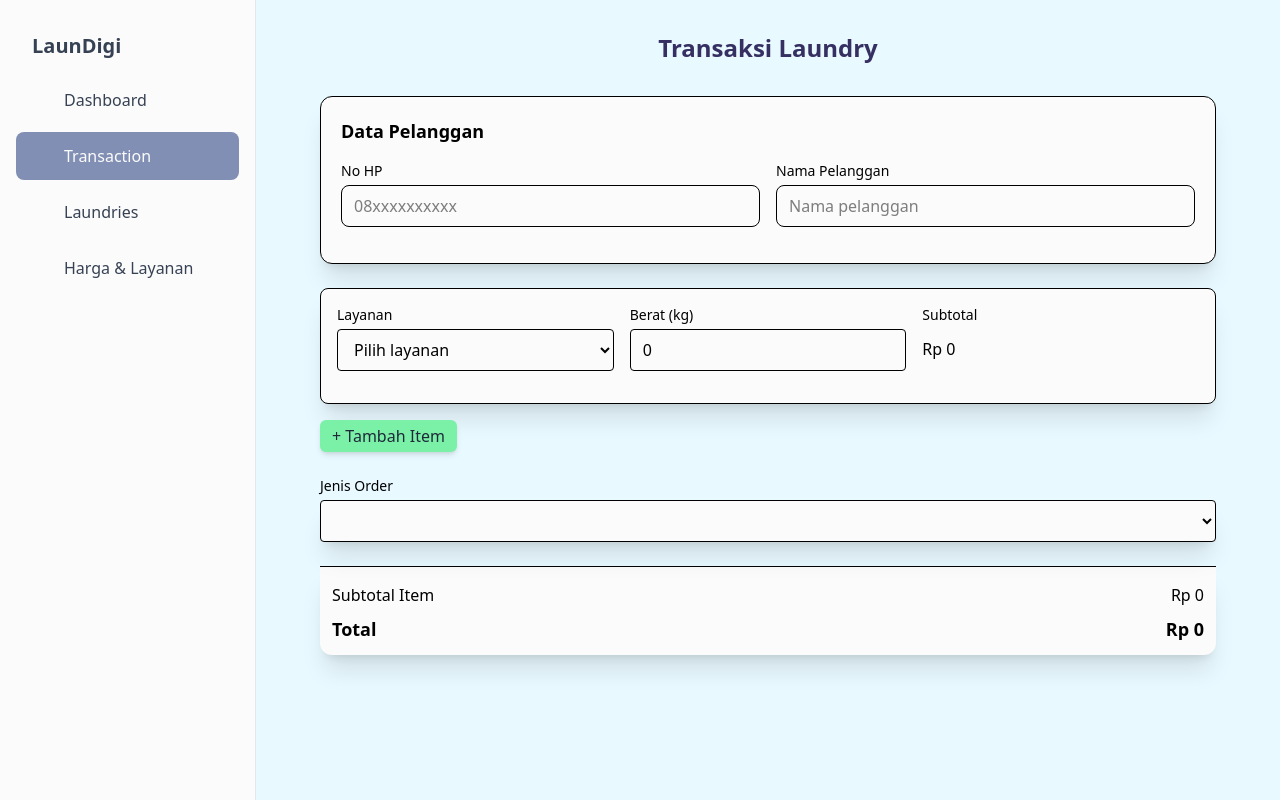
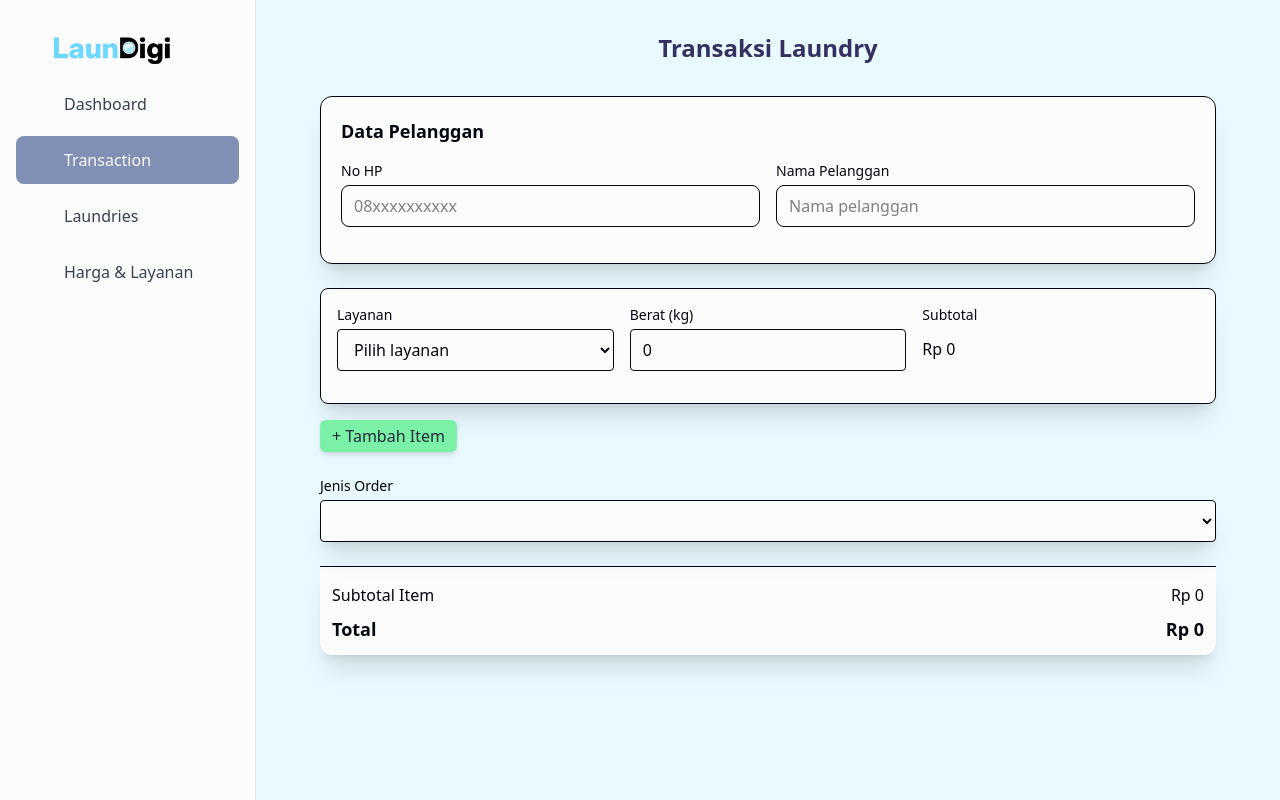
Before and after one commit to darwisyf/LaunDigi-app, a Vue app: page /transaction in a window 1280 px wide. Built offline with nearby package versions, Linux system fonts and the light colour scheme; sample sign-in values are in the browser's storage; some icons are missing.

Commit message:
update: regist now generate token and some UI changes

```diff
--- a/index.html
+++ b/index.html
@@ -2,7 +2,11 @@
 <html lang="en">
   <head>
     <meta charset="UTF-8" />
-    <link rel="icon" type="image/svg+xml" href="/vite.svg" />
+    <link
+      rel="icon"
+      type="image/webp"
+      href="/src/assets/icons/LaunDigi_Logo.webp"
+    />
     <meta name="viewport" content="width=device-width, initial-scale=1.0" />
     <link href="/src/style.css" rel="stylesheet" />
     <title>Laundigi</title>
--- a/src/components/Sidebar.vue
+++ b/src/components/Sidebar.vue
@@ -7,11 +7,8 @@
   >
     <!-- Logo / Hamburger -->
     <div class="flex items-center justify-between p-4">
-      <span
-        v-if="!isCollapse"
-        class="text-xl font-bold text-gray-700 dark:text-gray-50"
-      >
-        LaunDigi
+      <span v-if="!isCollapse">
+        <img :src="logo" alt="Laundigi Logo" class="h-8 w-40 object-cover" />
       </span>
 
       <button
@@ -60,8 +57,9 @@
 
 <script setup>
 import { Icon } from "@iconify/vue";
-import { ref, onMounted, pushScopeId } from "vue";
+import { ref, onMounted } from "vue";
 import { useRouter } from "vue-router";
+import logo from "../assets/icons/LaunDigi_Logo.webp";
 
 const isCollapse = ref(false);
 const router = useRouter();
--- a/src/layouts/CustomersInput.vue
+++ b/src/layouts/CustomersInput.vue
@@ -1,5 +1,7 @@
 <template>
-  <div class="bg-primary rounded-xl border p-5 mb-6 max-w-4xl mx-auto shadow-xl">
+  <div
+    class="bg-primary dark:bg-primary-dark text-gray-950 dark:text-white rounded-xl border p-5 mb-6 max-w-4xl mx-auto shadow-xl"
+  >
     <h2 class="text-lg font-semibold mb-4">Data Pelanggan</h2>
 
     <!-- Search / Phone -->
@@ -10,7 +12,7 @@
           v-model="phone"
           type="tel"
           placeholder="08xxxxxxxxxx"
-          class="w-full border rounded-lg px-3 py-2 focus:outline-none focus:ring focus:ring-primary/30 transition hover:bg-gray-200"
+          class="w-full border rounded-lg px-3 py-2 focus:outline-none focus:ring focus:ring-primary/30 transition hover:bg-gray-300 dark:hover:bg-indigo-800 dark:focus:bg-indigo-800"
           @blur="checkCustomer"
         />
         <div class="flex items-center gap-1">
@@ -31,7 +33,7 @@
           v-model="name"
           type="text"
           placeholder="Nama pelanggan"
-          class="w-full border rounded-lg px-3 py-2 transition hover:bg-gray-200"
+          class="w-full border rounded-lg px-3 py-2 transition hover:bg-gray-300 dark:hover:bg-indigo-800 dark:focus:bg-indigo-800"
         />
       </div>
     </div>
--- a/src/layouts/ItemsInput.vue
+++ b/src/layouts/ItemsInput.vue
@@ -4,14 +4,14 @@
     <div
       v-for="(item, index) in items"
       :key="index"
-      class="grid grid-cols-12 gap-4 mb-4 border p-4 rounded-lg bg-primary shadow-xl"
+      class="grid grid-cols-12 gap-4 mb-4 border p-4 rounded-lg bg-primary dark:bg-primary-dark text-gray-950 dark:text-white shadow-xl"
     >
       <!-- Layanan -->
       <div class="col-span-12 md:col-span-4">
         <label class="block text-sm mb-1">Layanan</label>
         <select
           v-model="item.serviceId"
-          class="w-full border rounded px-3 py-2 transition hover:bg-gray-200"
+          class="w-full border rounded px-3 py-2 transition hover:bg-gray-300 dark:hover:bg-indigo-800 dark:focus:bg-indigo-800"
         >
           <option value="">Pilih layanan</option>
           <option
@@ -32,7 +32,7 @@
           min="0"
           step="0.1"
           v-model.number="item.weight"
-          class="w-full border rounded px-3 py-2 transition hover:bg-gray-200"
+          class="w-full border rounded px-3 py-2 transition hover:bg-gray-300 dark:hover:bg-indigo-800 dark:focus:bg-indigo-800"
         />
       </div>
 
@@ -47,7 +47,7 @@
         <button
           v-if="items.length > 1"
           @click="removeItem(index)"
-          class="text-red-500 text-sm"
+          class="text-red-500 text-sm cursor-pointer"
         >
           Hapus
         </button>
@@ -67,15 +67,17 @@
       <label class="block text-sm mb-1">Jenis Order</label>
       <select
         v-model="orderType"
-        class="w-full border rounded px-3 py-2 bg-primary shadow-xl transition hover:bg-gray-200"
+        class="w-full border rounded px-3 py-2 bg-primary dark:bg-primary-dark text-gray-950 dark:text-white shadow-xl transition hover:bg-gray-300 dark:hover:bg-indigo-800 dark:focus:bg-indigo-800"
       >
-        <option value="regular" class="bg-primary">Reguler</option>
-        <option value="express" class="bg-primary">Express</option>
+        <option value="regular">Reguler</option>
+        <option value="express">Express</option>
       </select>
     </div>
 
     <!-- TOTAL -->
-    <div class="border-t pt-4 space-y-2 bg-primary p-3 rounded-b-xl shadow-xl">
+    <div
+      class="border-t pt-4 space-y-2 bg-primary dark:bg-primary-dark text-gray-950 dark:text-white p-3 rounded-b-xl shadow-xl"
+    >
       <div class="flex justify-between">
         <span>Subtotal Item</span>
         <span>Rp {{ formatCurrency(itemsTotal) }}</span>
--- a/src/layouts/LaundriesInput.vue
+++ b/src/layouts/LaundriesInput.vue
@@ -1,24 +1,24 @@
 <template>
-  <form class="max-w-3xl mx-auto bg-primary p-10 rounded-xl border">
+  <form class="max-w-3xl mx-auto bg-primary dark:bg-primary-dark text-gray-950 dark:text-white p-10 rounded-xl border">
     <!-- Laundries Name -->
-    <label class="block text-md my-2">Nama Laundry</label>
-    <input v-model="form.name" type="text" class="border w-full rounded p-2" />
+    <label class="block text-md my-2 ">Nama Laundry</label>
+    <input v-model="form.name" type="text" class="border w-full rounded p-2 hover:bg-gray-300 dark:hover:bg-indigo-800 dark:focus:bg-indigo-800" />
 
     <!-- Phone Number -->
     <label class="block text-md my-2">No HP</label>
-    <input v-model="form.phone" type="tel" class="border w-full rounded p-2" />
+    <input v-model="form.phone" type="tel" class="border w-full rounded p-2 hover:bg-gray-300 dark:hover:bg-indigo-800 dark:focus:bg-indigo-800" />
 
     <!-- Address -->
     <label class="block text-md my-2">Alamat</label>
     <textarea
       v-model="form.address"
       rows="3"
-      class="border w-full rounded p-2"
+      class="border w-full rounded p-2 hover:bg-gray-300 dark:hover:bg-indigo-800 dark:focus:bg-indigo-800"
     />
 
     <!-- Package -->
     <label class="block text-md my-2">Package</label>
-    <select v-model="form.package" class="border w-full rounded p-2">
+    <select v-model="form.package" class="border w-full rounded p-2 hover:bg-gray-300 dark:hover:bg-indigo-800 dark:focus:bg-indigo-800">
       <option value="basic">Basic</option>
       <option value="pro">Pro</option>
       <option value="enterprise">Enterprise</option>
@@ -29,7 +29,7 @@
     <input
       v-model="form.activeUntil"
       type="date"
-      class="border w-full rounded p-2"
+      class="border w-full rounded p-2 hover:bg-gray-300 dark:hover:bg-indigo-800 dark:focus:bg-indigo-800"
     />
 
     <!-- Save Button -->
--- a/src/layouts/LoginForm.vue
+++ b/src/layouts/LoginForm.vue
@@ -61,10 +61,10 @@ const handleLogin = async () => {
   }
 
   try {
-    const data = await login(email.value, password.value);
+    const response = await login(email.value, password.value);
 
-    localStorage.setItem("token", data.token);
-    localStorage.setItem("user", JSON.stringify(data.user));
+    localStorage.setItem("token", response.token);
+    localStorage.setItem("user", JSON.stringify(response.user));
 
     router.push("/dashboard");
   } catch (error) {
--- a/src/layouts/RegistForm.vue
+++ b/src/layouts/RegistForm.vue
@@ -158,6 +158,9 @@ const handleRegist = async () => {
 
     successMessage.value = "Registrasi Berhasil!";
 
+    localStorage.setItem("token", response.token);
+    localStorage.setItem("user", JSON.stringify(response.user));
+
     router.push("/dashboard");
   } catch (error) {
     errorMessage.value = error.response?.data?.message || "Register gagal";
--- a/src/pages/Dashboard.vue
+++ b/src/pages/Dashboard.vue
@@ -1,5 +1,8 @@
 <template>
   <PageTitle title="Dashboard" />
+  <h2 class="max-w-11/12 p-3 mx-auto font-semibold dark:text-white">
+    Selamat Datang, {{ user.name }}
+  </h2>
   <div class="max-w-11/12 p-3 mx-auto bg-primary rounded-lg grid grid-cols-3">
     <DashboardCard />
   </div>
@@ -7,4 +10,6 @@
 <script setup>
 import DashboardCard from "../components/DashboardCard.vue";
 import PageTitle from "../components/PageTitle.vue";
+
+const user = JSON.parse(localStorage.getItem("user"));
 </script>
--- a/src/router/index.js
+++ b/src/router/index.js
@@ -42,7 +42,7 @@ const routes = [
         path: "transaction",
         name: "Transaction",
         component: Transaction,
-        // meta: { requiresAuth: true },
+        meta: { requiresAuth: true },
       },
       {
         path: "laundries",
```
Also changed, not shown: src/layouts/PriceInput.vue (+6 -6 lines), src/assets/icons/LaunDigi_Logo.webp (added).
